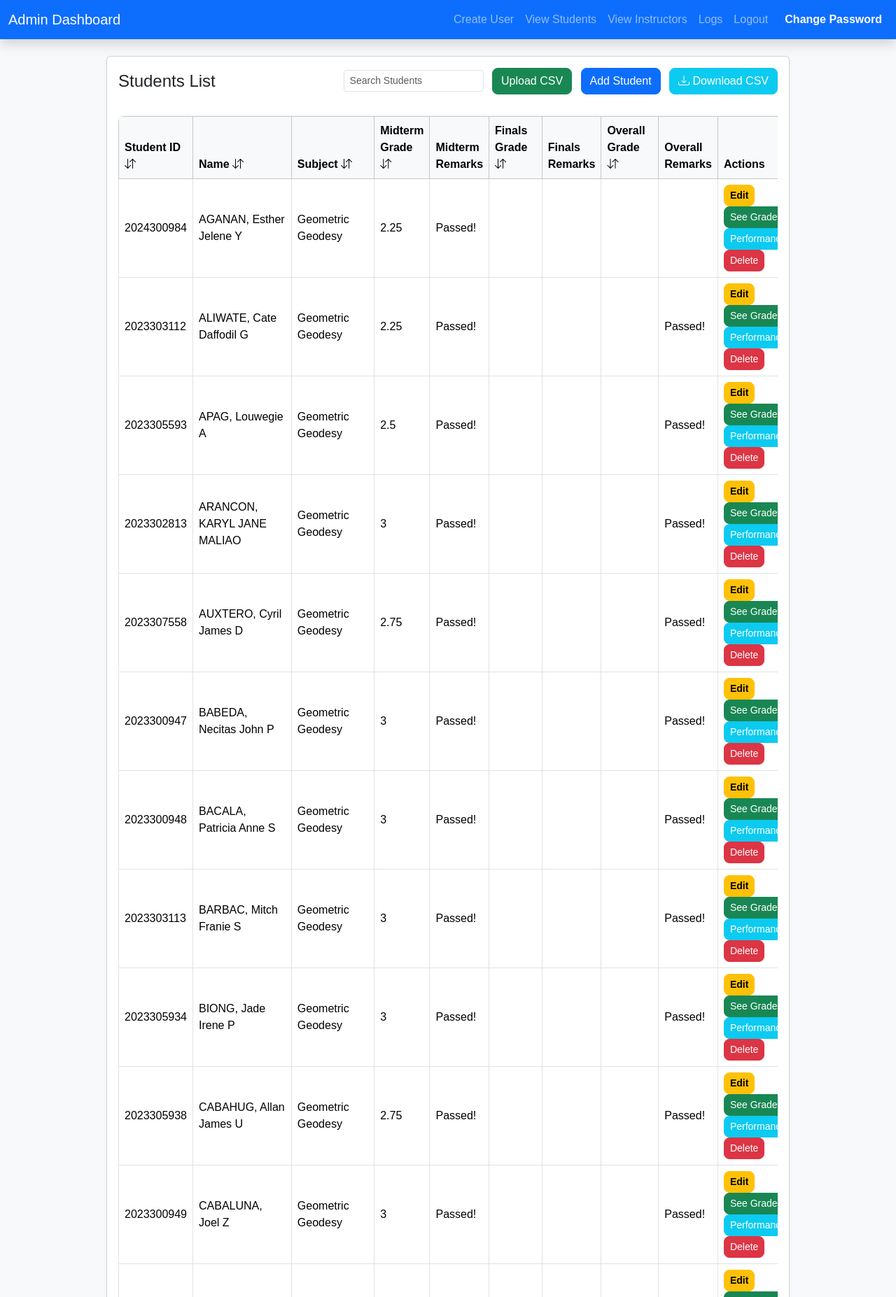
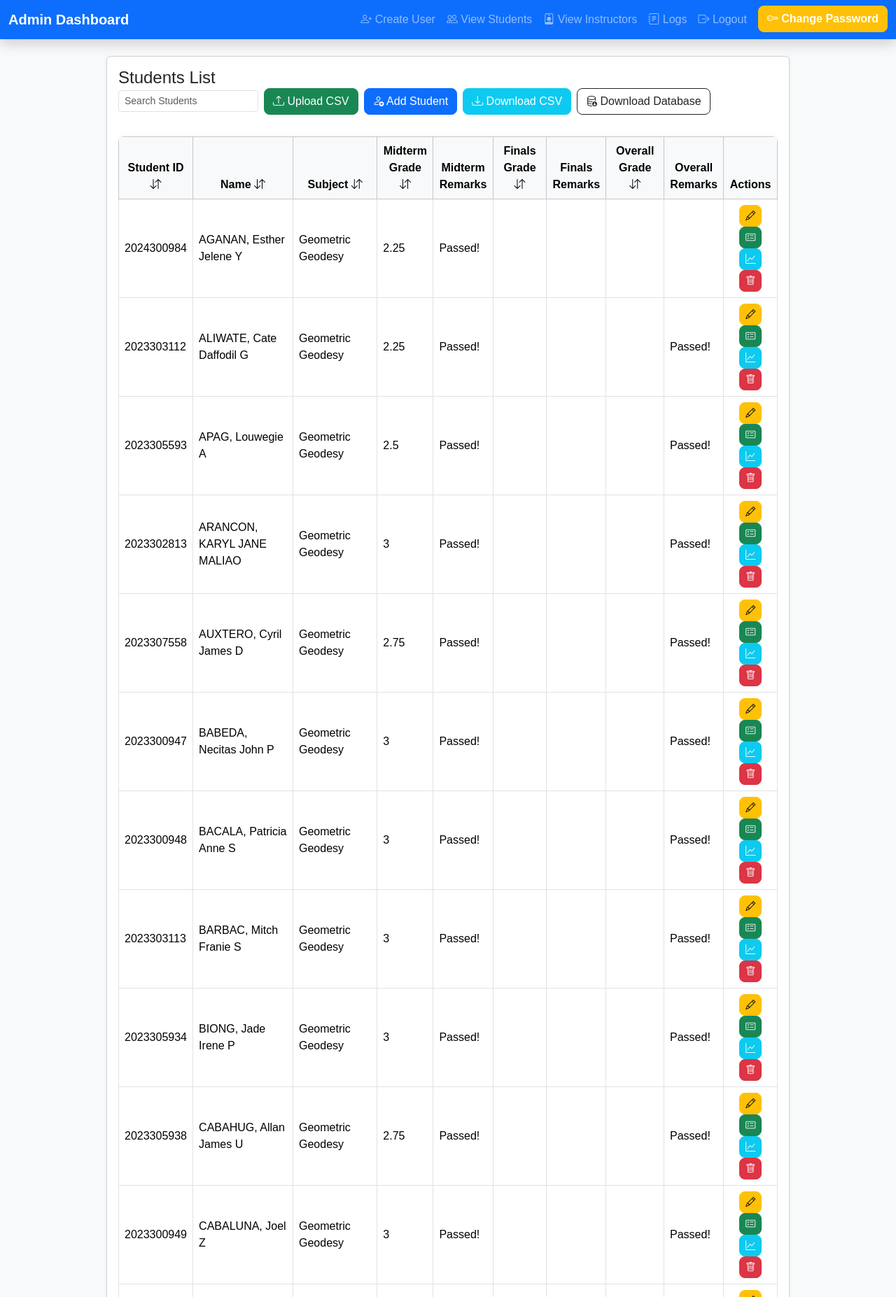
Before and after one commit to herculyses/student_grade_portal_003, a Flask app: page /dashboard/admin in a window 1280 px wide. Shown: the top 1854 px of the page at 70% size. Run offline with Flask 3, Linux system fonts and the light colour scheme; a user stored in the database is signed in.

Commit message:
added download db and UI fix

```diff
--- a/app.py
+++ b/app.py
@@ -301,7 +301,7 @@ def dashboard_student():
 
 # Download app.db (Admin only)
 @app.route('/dashboard/admin/download_db')
-@login_required(role='Admin')
+@login_required(role=['Admin','Instructor'])
 def download_db():
     if not os.path.exists(db_path):
         flash("❌ Database file not found!", "danger")
--- a/templates/dashboard_admin.html
+++ b/templates/dashboard_admin.html
@@ -17,19 +17,19 @@
   <!-- Navigation Bar -->
   <nav class="navbar navbar-expand-lg navbar-dark bg-primary shadow">
     <div class="container-fluid">
-      <a class="navbar-brand" href="#">Admin Dashboard</a>
+      <a class="navbar-brand fw-bold" href="#">Admin Dashboard</a>
       <button class="navbar-toggler" type="button" data-bs-toggle="collapse" data-bs-target="#navbarNav">
         <span class="navbar-toggler-icon"></span>
       </button>
       <div class="collapse navbar-collapse" id="navbarNav">
         <ul class="navbar-nav ms-auto">
-          <li class="nav-item"><a class="nav-link" href="{{ url_for('create_user') }}">Create User</a></li>
-          <li class="nav-item"><a class="nav-link" href="{{ url_for('view_students') }}">View Students</a></li>
-          <li class="nav-item"><a class="nav-link" href="{{ url_for('view_instructors') }}">View Instructors</a></li>
-          <li class="nav-item"><a class="nav-link" href="{{ url_for('view_logs') }}">Logs</a></li>
-          <li class="nav-item"><a class="nav-link" href="{{ url_for('logout') }}">Logout</a></li>
+          <li class="nav-item"><a class="nav-link" href="{{ url_for('create_user') }}" data-bs-toggle="tooltip" title="Create new user"><i class="bi bi-person-plus"></i> Create User</a></li>
+          <li class="nav-item"><a class="nav-link" href="{{ url_for('view_students') }}" data-bs-toggle="tooltip" title="View all students"><i class="bi bi-people"></i> View Students</a></li>
+          <li class="nav-item"><a class="nav-link" href="{{ url_for('view_instructors') }}" data-bs-toggle="tooltip" title="View all instructors"><i class="bi bi-person-badge"></i> View Instructors</a></li>
+          <li class="nav-item"><a class="nav-link" href="{{ url_for('view_logs') }}" data-bs-toggle="tooltip" title="View system activity logs"><i class="bi bi-journal-text"></i> Logs</a></li>
+          <li class="nav-item"><a class="nav-link" href="{{ url_for('logout') }}" data-bs-toggle="tooltip" title="Logout of your account"><i class="bi bi-box-arrow-right"></i> Logout</a></li>
           <li class="nav-item">
-            <a class="nav-link btn btn-warning text-white ms-2" href="{{ url_for('change_password') }}">Change Password</a>
+            <a class="btn btn-warning text-white ms-2" href="{{ url_for('change_password') }}" data-bs-toggle="tooltip" title="Change your password"><i class="bi bi-key"></i> Change Password</a>
           </li>
         </ul>
       </div>
@@ -50,32 +50,31 @@
 
     <!-- Students Section -->
     <div class="card shadow-sm p-3 mb-4">
-      <div class="d-flex justify-content-between align-items-center mb-3">
-        <h4 class="card-title mb-0">Students List</h4>
-        <div>
-          <!-- Search Input -->
-          <input type="text" id="studentSearch" class="form-control form-control-sm d-inline-block me-2"
-                 style="width:200px;" placeholder="Search Students">
-          <a href="{{ url_for('upload_students') }}" class="btn btn-success">Upload CSV</a>
-          <a href="{{ url_for('add_student') }}" class="btn btn-primary ms-2">Add Student</a>
-          <a href="{{ url_for('download_csv') }}" class="btn btn-info text-white ms-2">
-            <i class="bi bi-download"></i> Download CSV
-          </a>
+      <div class="d-flex justify-content-between align-items-center mb-3 flex-wrap">
+        <h4 class="card-title mb-2 mb-md-0">Students List</h4>
+        <div class="d-flex flex-wrap align-items-center gap-2">
+          <!-- Search -->
+          <input type="text" id="studentSearch" class="form-control form-control-sm" placeholder="Search Students" style="width:200px;" data-bs-toggle="tooltip" title="Search by name, ID, or subject">
+          <!-- Buttons -->
+          <a href="{{ url_for('upload_students') }}" class="btn btn-success" data-bs-toggle="tooltip" title="Upload students from CSV file"><i class="bi bi-upload"></i> Upload CSV</a>
+          <a href="{{ url_for('add_student') }}" class="btn btn-primary" data-bs-toggle="tooltip" title="Add a new student manually"><i class="bi bi-person-add"></i> Add Student</a>
+          <a href="{{ url_for('download_csv') }}" class="btn btn-info text-white" data-bs-toggle="tooltip" title="Download all student data as CSV"><i class="bi bi-download"></i> Download CSV</a>
+          <a href="{{ url_for('download_db') }}" class="btn btn-outline-dark" data-bs-toggle="tooltip" title="Download complete database file"><i class="bi bi-database-down"></i> Download Database</a>
         </div>
       </div>
 
       <div class="table-responsive">
         <table id="studentsTable" class="table table-bordered table-hover align-middle">
-          <thead class="table-light">
+          <thead class="table-light text-center">
             <tr>
-              <th onclick="sortTable(0,'student_id')">Student ID <i class="bi bi-arrow-down-up" id="arrow-student_id"></i></th>
-              <th onclick="sortTable(1,'name')">Name <i class="bi bi-arrow-down-up" id="arrow-name"></i></th>
-              <th onclick="sortTable(2,'subject')">Subject <i class="bi bi-arrow-down-up" id="arrow-subject"></i></th>
-              <th onclick="sortTable(3,'midterm_grade')">Midterm Grade <i class="bi bi-arrow-down-up" id="arrow-midterm_grade"></i></th>
+              <th onclick="sortTable(0,'student_id')" data-bs-toggle="tooltip" title="Sort by Student ID">Student ID <i class="bi bi-arrow-down-up" id="arrow-student_id"></i></th>
+              <th onclick="sortTable(1,'name')" data-bs-toggle="tooltip" title="Sort by Name">Name <i class="bi bi-arrow-down-up" id="arrow-name"></i></th>
+              <th onclick="sortTable(2,'subject')" data-bs-toggle="tooltip" title="Sort by Subject">Subject <i class="bi bi-arrow-down-up" id="arrow-subject"></i></th>
+              <th onclick="sortTable(3,'midterm_grade')" data-bs-toggle="tooltip" title="Sort by Midterm Grade">Midterm Grade <i class="bi bi-arrow-down-up" id="arrow-midterm_grade"></i></th>
               <th>Midterm Remarks</th>
-              <th onclick="sortTable(5,'finals_grade')">Finals Grade <i class="bi bi-arrow-down-up" id="arrow-finals_grade"></i></th>
+              <th onclick="sortTable(5,'finals_grade')" data-bs-toggle="tooltip" title="Sort by Finals Grade">Finals Grade <i class="bi bi-arrow-down-up" id="arrow-finals_grade"></i></th>
               <th>Finals Remarks</th>
-              <th onclick="sortTable(7,'overall_grade')">Overall Grade <i class="bi bi-arrow-down-up" id="arrow-overall_grade"></i></th>
+              <th onclick="sortTable(7,'overall_grade')" data-bs-toggle="tooltip" title="Sort by Overall Grade">Overall Grade <i class="bi bi-arrow-down-up" id="arrow-overall_grade"></i></th>
               <th>Overall Remarks</th>
               <th>Actions</th>
             </tr>
@@ -92,20 +91,18 @@
               <td>{{ s.finals_remarks }}</td>
               <td>{{ s.overall_grade }}</td>
               <td>{{ s.overall_remarks }}</td>
-              <td>
-                <a href="{{ url_for('edit_student', student_id=s.student_id, subject=s.subject) }}" class="btn btn-sm btn-warning">Edit</a>
-                <a href="{{ url_for('student_grades', student_id=s.student_id) }}" class="btn btn-sm btn-success">See Grade</a>
-                <a href="{{ url_for('student_performance', student_id=s.student_id) }}" class="btn btn-sm btn-info text-white">Performance</a>
+              <td class="text-center">
+                <a href="{{ url_for('edit_student', student_id=s.student_id, subject=s.subject) }}" class="btn btn-sm btn-warning" data-bs-toggle="tooltip" title="Edit student details"><i class="bi bi-pencil"></i></a>
+                <a href="{{ url_for('student_grades', student_id=s.student_id) }}" class="btn btn-sm btn-success" data-bs-toggle="tooltip" title="View student grades"><i class="bi bi-card-checklist"></i></a>
+                <a href="{{ url_for('student_performance', student_id=s.student_id) }}" class="btn btn-sm btn-info text-white" data-bs-toggle="tooltip" title="View performance chart"><i class="bi bi-graph-up"></i></a>
                 <form action="{{ url_for('delete_student', student_id=s.student_id) }}" method="POST" style="display:inline;">
-                  <button type="submit" class="btn btn-sm btn-danger"
-                          onclick="return confirm('Are you sure you want to delete this student?')">Delete</button>
+                  <button type="submit" class="btn btn-sm btn-danger" data-bs-toggle="tooltip" title="Delete this student"
+                          onclick="return confirm('Are you sure you want to delete this student?')"><i class="bi bi-trash"></i></button>
                 </form>
               </td>
             </tr>
             {% else %}
-            <tr>
-              <td colspan="10" class="text-center">No students found.</td>
-            </tr>
+            <tr><td colspan="10" class="text-center">No students found.</td></tr>
             {% endfor %}
           </tbody>
         </table>
@@ -116,11 +113,11 @@
     <div class="card shadow-sm p-3 mb-4">
       <h4 class="card-title mb-3">Instructors List</h4>
       <div class="mb-3">
-        <a href="{{ url_for('add_instructor') }}" class="btn btn-success">Add Instructor</a>
+        <a href="{{ url_for('add_instructor') }}" class="btn btn-success" data-bs-toggle="tooltip" title="Add a new instructor"><i class="bi bi-person-plus"></i> Add Instructor</a>
       </div>
       <div class="table-responsive">
         <table class="table table-bordered table-hover align-middle">
-          <thead class="table-light">
+          <thead class="table-light text-center">
             <tr>
               <th>ID</th>
               <th>Username</th>
@@ -134,18 +131,16 @@
               <td>{{ instructor.id }}</td>
               <td>{{ instructor.username }}</td>
               <td>{{ instructor.role }}</td>
-              <td>
-                <a href="{{ url_for('edit_instructor', id=instructor.id) }}" class="btn btn-sm btn-warning">Edit</a>
+              <td class="text-center">
+                <a href="{{ url_for('edit_instructor', id=instructor.id) }}" class="btn btn-sm btn-warning" data-bs-toggle="tooltip" title="Edit instructor details"><i class="bi bi-pencil"></i></a>
                 <form action="{{ url_for('delete_instructor', id=instructor.id) }}" method="POST" style="display:inline;">
-                  <button type="submit" class="btn btn-sm btn-danger"
-                          onclick="return confirm('Are you sure you want to delete this instructor?')">Delete</button>
+                  <button type="submit" class="btn btn-sm btn-danger" data-bs-toggle="tooltip" title="Delete this instructor"
+                          onclick="return confirm('Are you sure you want to delete this instructor?')"><i class="bi bi-trash"></i></button>
                 </form>
               </td>
             </tr>
             {% else %}
-            <tr>
-              <td colspan="4" class="text-center">No instructors found.</td>
-            </tr>
+            <tr><td colspan="4" class="text-center">No instructors found.</td></tr>
             {% endfor %}
           </tbody>
         </table>
@@ -153,11 +148,11 @@
     </div>
 
     <!-- Logs Section -->
-    <div class="card shadow-sm p-3">
+    <div class="card shadow-sm p-3 mb-5">
       <h4 class="card-title mb-3">Activity Logs</h4>
       <div class="table-responsive">
         <table class="table table-bordered table-hover align-middle">
-          <thead class="table-light">
+          <thead class="table-light text-center">
             <tr>
               <th>ID</th>
               <th>User</th>
@@ -174,26 +169,26 @@
               <td>{{ log.timestamp }}</td>
             </tr>
             {% else %}
-            <tr>
-              <td colspan="4" class="text-center">No logs found.</td>
-            </tr>
+            <tr><td colspan="4" class="text-center">No logs found.</td></tr>
             {% endfor %}
           </tbody>
         </table>
       </div>
     </div>
-
   </div>
 
   <!-- Bootstrap JS -->
   <script src="https://cdn.jsdelivr.net/npm/bootstrap@5.3.3/dist/js/bootstrap.bundle.min.js"></script>
-  <!-- Custom JS -->
   <script src="{{ url_for('static', filename='js/script.js') }}"></script>
 
-  <!-- JS for Flash, Search, Sorting -->
+  <!-- Tooltip, Flash, Search, Sort -->
   <script>
-  document.addEventListener("DOMContentLoaded", function() {
-    // Flash messages auto-hide
+  document.addEventListener("DOMContentLoaded", () => {
+    // Enable Bootstrap tooltips
+    const tooltipTriggerList = document.querySelectorAll('[data-bs-toggle="tooltip"]');
+    [...tooltipTriggerList].map(el => new bootstrap.Tooltip(el));
+
+    // Flash auto-hide
     document.querySelectorAll(".flash").forEach(flash => {
       setTimeout(() => {
         flash.style.transition = "opacity 0.5s ease, transform 0.5s ease";
@@ -203,7 +198,7 @@
       }, 3000);
     });
 
-    // Search functionality
+    // Search
     const searchInput = document.getElementById('studentSearch');
     searchInput.addEventListener('keyup', function() {
       const filter = this.value.toLowerCase();
@@ -213,7 +208,7 @@
     });
   });
 
-  // Sort functionality with arrow icons
+  // Sort
   const sortDirections = {};
   function sortTable(colIndex, colKey) {
     const table = document.getElementById("studentsTable");
@@ -224,21 +219,16 @@
     rows.sort((a, b) => {
       let x = a.cells[colIndex].textContent.trim();
       let y = b.cells[colIndex].textContent.trim();
-
       let xNum = parseFloat(x), yNum = parseFloat(y);
       if (!isNaN(xNum) && !isNaN(yNum)) { x = xNum; y = yNum; }
       else { x = x.toLowerCase(); y = y.toLowerCase(); }
-
       return dir === "asc" ? (x > y ? 1 : x < y ? -1 : 0) : (x < y ? 1 : x > y ? -1 : 0);
     });
 
     rows.forEach(row => table.tBodies[0].appendChild(row));
-
-    // Update arrows
     document.querySelectorAll('th i').forEach(i => i.className = "bi bi-arrow-down-up");
     document.getElementById(`arrow-${colKey}`).className = dir === "asc" ? "bi bi-arrow-up" : "bi bi-arrow-down";
   }
   </script>
-
 </body>
 </html>
```
Also changed, not shown: templates/dashboard_instructor.html (+78 -37 lines), app.db.
